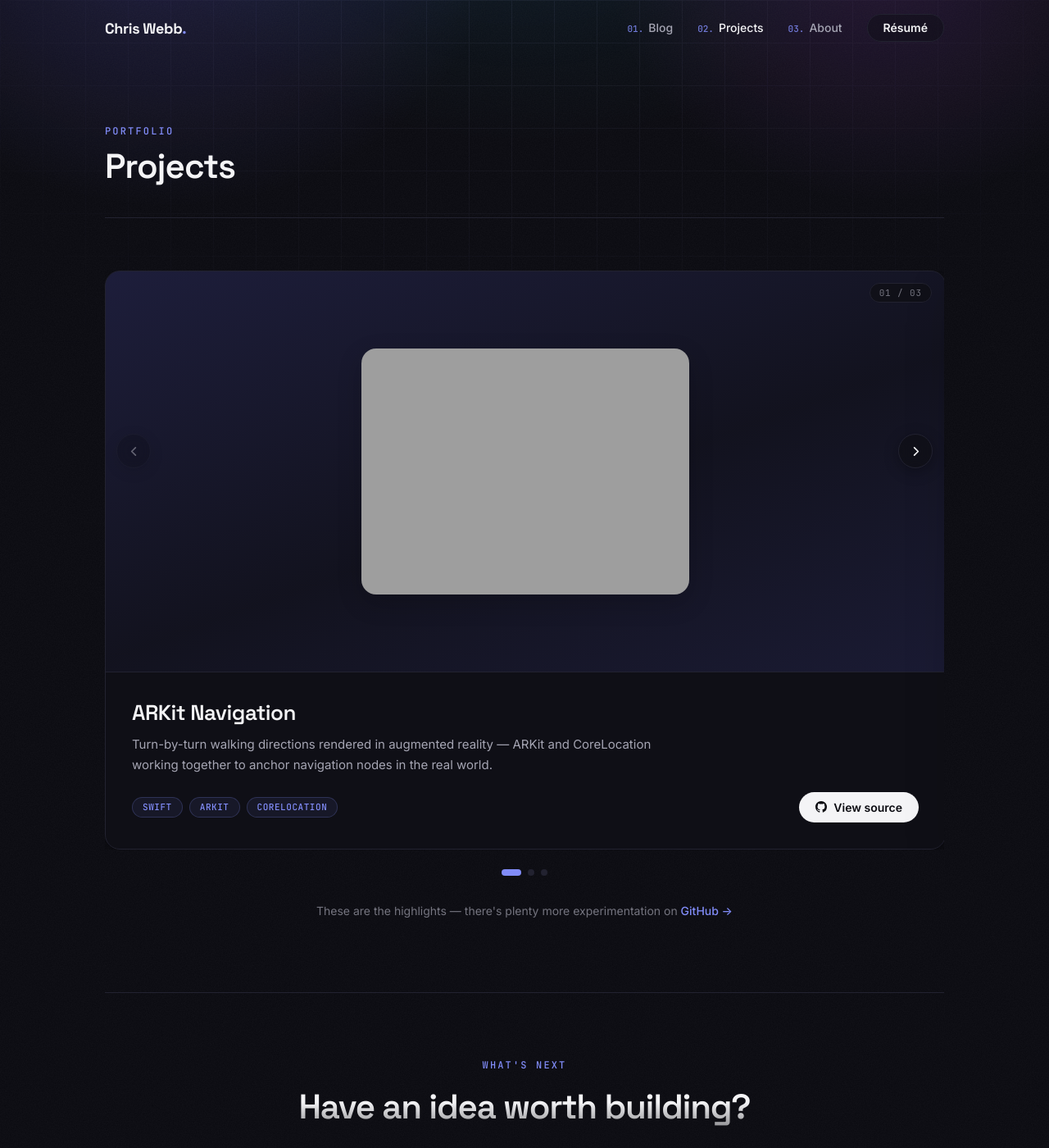
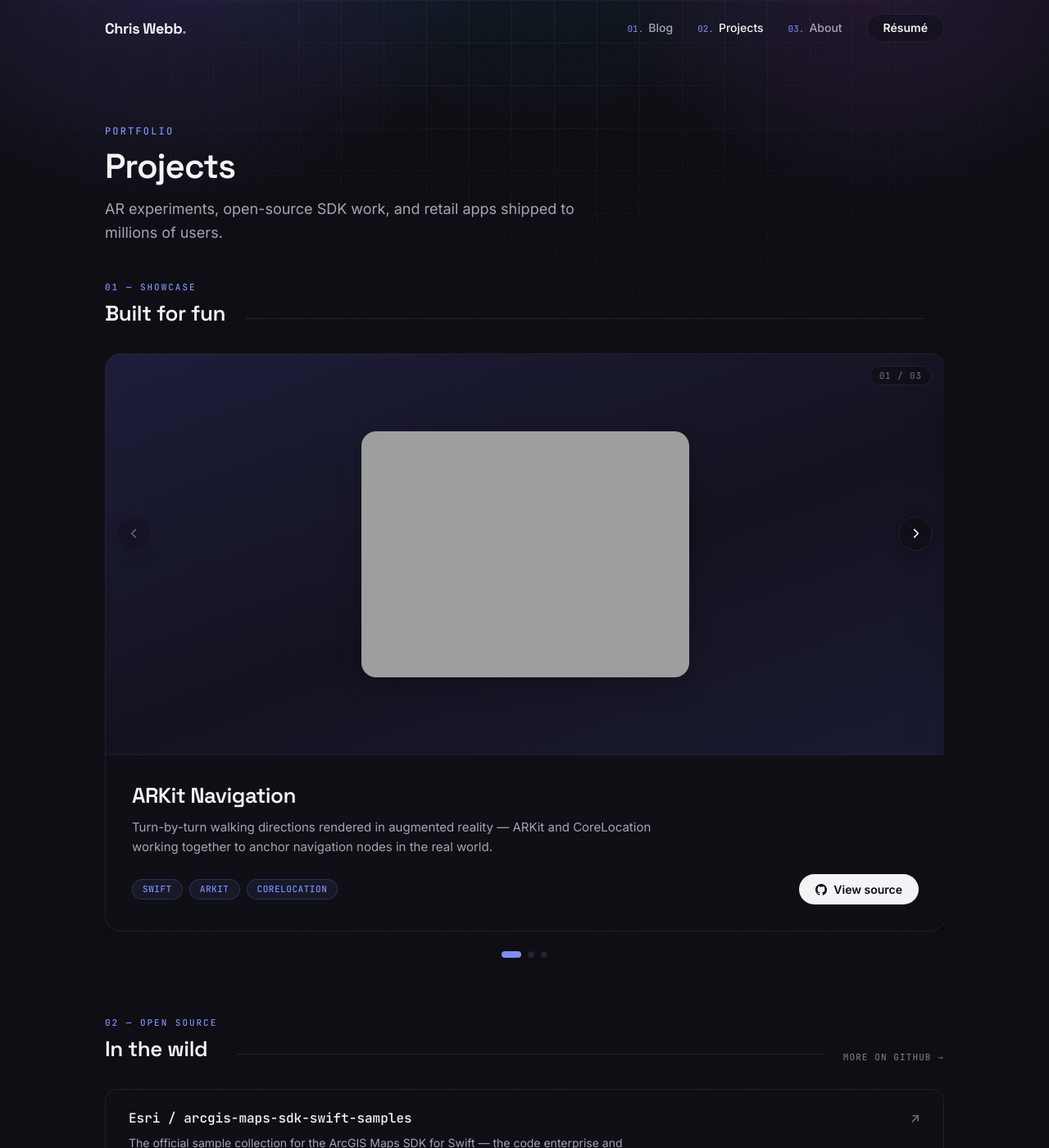
Before and after one commit to chriswebb09/chriswebb09.github.io, a Jekyll site: the page built from projects.md, in a window 1280 px wide and 1400 px high. Shown: the whole window at 82% size. Built offline with Jekyll 4.4.1, drawn with Linux system fonts in a browser that asks for light colours; nearby versions of some CDN libraries; some of the changed text lies outside the part shown.

Commit message:
Overhaul Projects page: showcase, open source, shipped work
- Hero gains a subtitle summarizing the portfolio's three threads
- Numbered sections matching the site system:
  01 Showcase (the carousel, under "Built for fun")
  02 Open source (Esri arcgis-maps-sdk-swift-samples repo card with
     mono repo name, description, tags, hover glow)
  03 Shipped (2x2 grid of professional work from the resume:
     SuitSupply and Toys "R" Us POS at PredictSpring -> Salesforce,
     Donatos Pizza and Allergan Brilliant Distinctions at
     DYNAMIT -> TELUS, with employer-arc kickers and mono meta)
- Removed the old outro line; scroll-reveal on all sections

Co-Authored-By: Claude Fable 5 <noreply@anthropic.com>

```diff
--- a/_sass/components/carousel.sass
+++ b/_sass/components/carousel.sass
@@ -267,11 +267,110 @@
         padding-top: 64px
         border-top: 1px solid $epsilon
 
-.projects-outro
-    margin: 32px 0 0
-    text-align: center
-    font-size: 1.4rem
-    color: $gama
+// --- projects page sections ---
+
+.proj-first
+    margin-top: 36px !important
+
+.repo-card
+    display: flex
+    align-items: flex-start
+    justify-content: space-between
+    gap: 24px
+    padding: 24px 28px
+    background: $omega
+    border: 1px solid $epsilon
+    border-radius: 14px
+    text-decoration: none
+    transition: all 0.2s ease
+
+    &:hover
+        border-color: rgba($delta, 0.5)
+        transform: translateY(-2px)
+        box-shadow: 0 16px 44px rgba(0, 0, 0, 0.35), 0 0 44px rgba($delta, 0.08)
+        text-decoration: none
+
+        .card-arrow
+            color: $delta
+            transform: translate(2px, -2px)
+
+    > .repo-info
+        > h3
+            margin: 0 0 8px
+            font-family: $fontMonospace
+            font-size: 1.6rem
+            font-weight: 500
+            color: $beta
+
+        > p
+            margin: 0
+            max-width: 72ch
+            font-size: 1.4rem
+            line-height: 1.65
+            color: $alpha
+
+        > .repo-tags
+            margin-top: 12px
+            font-family: $fontMonospace
+            font-size: 1.1rem
+            text-transform: uppercase
+            letter-spacing: 0.09em
+            color: $gama
+
+    > .card-arrow
+        flex-shrink: 0
+        font-size: 1.6rem
+        color: $gama
+        transition: all 0.2s ease
+
+.ship-grid
+    display: grid
+    grid-template-columns: repeat(2, 1fr)
+    gap: 24px
+
+    @media #{$below}
+        grid-template-columns: 1fr
+
+.ship-card
+    padding: 22px 24px
+    background: $omega
+    border: 1px solid $epsilon
+    border-radius: 14px
+    transition: border-color 0.2s ease
+
+    &:hover
+        border-color: rgba($delta, 0.35)
+
+    > .ship-org
+        display: block
+        margin-bottom: 10px
+        font-family: $fontMonospace
+        font-size: 1.1rem
+        text-transform: uppercase
+        letter-spacing: 0.12em
+        color: $delta
+
+    > h3
+        margin: 0 0 8px
+        font-family: $fontDisplay
+        font-size: 2rem
+        font-weight: 600
+        letter-spacing: -0.015em
+        color: $beta
+
+    > p
+        margin: 0
+        font-size: 1.4rem
+        line-height: 1.6
+        color: $alpha
+
+    > .ship-meta
+        margin-top: 14px
+        font-family: $fontMonospace
+        font-size: 1.1rem
+        text-transform: uppercase
+        letter-spacing: 0.09em
+        color: $gama
 
 .recent-posts
     list-style: none
--- a/projects.md
+++ b/projects.md
@@ -1,12 +1,73 @@
 ---
 layout: page
 title: Projects
+subtitle: AR experiments, open-source SDK work, and retail apps shipped to millions of users.
 ---
-<section class="home-section reveal" style="margin-top: 28px">
+<section class="about-section reveal proj-first">
+    <div class="section-heading">
+        <div>
+            <span class="kicker">01 — Showcase</span>
+            <h2>Built for fun</h2>
+        </div>
+        <span class="rule"></span>
+    </div>
+
     {% include project-carousel.html %}
+</section>
 
-    <p class="projects-outro">
-        These are the highlights — there's plenty more experimentation on
-        <a href="https://github.com/{{ site.github }}" target="_blank" rel="noopener">GitHub &rarr;</a>
-    </p>
+<section class="about-section reveal">
+    <div class="section-heading">
+        <div>
+            <span class="kicker">02 — Open source</span>
+            <h2>In the wild</h2>
+        </div>
+        <span class="rule"></span>
+        <a class="more" href="https://github.com/{{ site.github }}" target="_blank" rel="noopener">More on GitHub &rarr;</a>
+    </div>
+
+    <a class="repo-card" href="https://github.com/Esri/arcgis-maps-sdk-swift-samples" target="_blank" rel="noopener">
+        <div class="repo-info">
+            <h3>Esri / arcgis-maps-sdk-swift-samples</h3>
+            <p>The official sample collection for the ArcGIS Maps SDK for Swift — the code enterprise and indie developers learn the SDK from. I help maintain it as a Product Engineer at Esri.</p>
+            <p class="repo-tags">Swift · SwiftUI · ArcGIS</p>
+        </div>
+        <span class="card-arrow">&#8599;</span>
+    </a>
 </section>
+
+<section class="about-section reveal">
+    <div class="section-heading">
+        <div>
+            <span class="kicker">03 — Shipped</span>
+            <h2>Professional work</h2>
+        </div>
+        <span class="rule"></span>
+    </div>
+
+    <div class="ship-grid">
+        <div class="ship-card">
+            <span class="ship-org">PredictSpring &rarr; Salesforce</span>
+            <h3>SuitSupply Point of Sale</h3>
+            <p>iPadOS point-of-sale for SuitSupply stores, with Bluetooth and IP hardware integration for faster in-store checkout.</p>
+            <p class="ship-meta">iPadOS · Retail</p>
+        </div>
+        <div class="ship-card">
+            <span class="ship-org">PredictSpring &rarr; Salesforce</span>
+            <h3>Toys&nbsp;"R"&nbsp;Us Point of Sale</h3>
+            <p>iPadOS point-of-sale deployment on a commerce platform serving 500K+ daily active users for Fortune 500 retailers.</p>
+            <p class="ship-meta">iPadOS · Retail</p>
+        </div>
+        <div class="ship-card">
+            <span class="ship-org">DYNAMIT &rarr; TELUS</span>
+            <h3>Donatos Pizza</h3>
+            <p>Consumer ordering app for a beloved pizza chain — modular, testable iOS architecture with full CI/CD pipelines.</p>
+            <p class="ship-meta">iOS · 100K+ downloads</p>
+        </div>
+        <div class="ship-card">
+            <span class="ship-org">DYNAMIT &rarr; TELUS</span>
+            <h3>Allergan Brilliant Distinctions</h3>
+            <p>Consumer rewards app (since rebranded to All&#275;) shipped to the App Store with crash diagnostics wired through Fabric.</p>
+            <p class="ship-meta">iOS · Consumer</p>
+        </div>
+    </div>
+</section>
```
Also changed, not shown: 14 other files.
